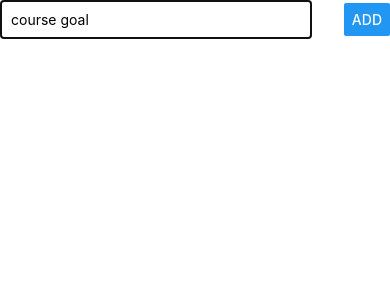
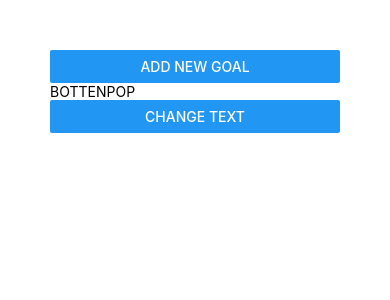
Before and after one commit to isaoxenaar/ReactNative-InputExercise, a React Native app: screen / in a window 390 px wide. Shown: the top 300 px of the page. Built offline with nearby package versions, Linux system fonts and the light colour scheme.

Commit message:
Finalized button cancel

```diff
--- a/App.js
+++ b/App.js
@@ -1,13 +1,5 @@
 import React, { useState } from "react";
-import {
-  StyleSheet,
-  Text,
-  TextInput,
-  View,
-  Button,
-  ScrollView,
-  FlatList,
-} from "react-native";
+import { StyleSheet, Text, View, Button, FlatList } from "react-native";
 
 import GoalItem from "./src/components/GoalItem";
 import GoalInput from "./src/components/GoalInput";
@@ -15,12 +7,14 @@
 export default function App() {
   const [outputText, setOutputText] = useState("BOTTENPOP");
   const [courseGoals, setCourseGoals] = useState([]);
+  const [isAddMode, setIsAddMode] = useState(false);
 
   const addGoalHandler = (goalTitle) => {
     setCourseGoals((currentGoals) => [
       ...currentGoals,
       { id: Math.random().toString(), value: goalTitle },
     ]);
+    setIsAddMode(false);
   };
 
   const removeGoalHandler = (goalId) => {
@@ -31,10 +25,19 @@
     });
   };
 
+  const cancelAdditionGoalHandler = () => {
+    setIsAddMode(false);
+  };
+
   return (
     <View style={styles.screen}>
+      <Button title="add new goal" onPress={() => setIsAddMode(true)} />
       <View>
-        <GoalInput onAddGoal={addGoalHandler} />
+        <GoalInput
+          visible={isAddMode}
+          onAddGoal={addGoalHandler}
+          onCancel={cancelAdditionGoalHandler}
+        />
         <FlatList
           keyExtractor={(item, index) => item.id}
           data={courseGoals}
--- a/src/components/GoalInput.js
+++ b/src/components/GoalInput.js
@@ -7,8 +7,13 @@
     setEnteredGoal(enteredText);
   };
 
+  const addGoalHandler = () => {
+    props.onAddGoal(enteredGoal);
+    setEnteredGoal("");
+  };
+
   return (
-    <Modal>
+    <Modal visible={props.visible} animationType="slide">
       <View style={styles.inputContainer}>
         <TextInput
           placeholder="course goal"
@@ -16,7 +21,14 @@
           onChangeText={goalInputHandler}
           value={enteredGoal}
         />
-        <Button title="ADD" onPress={props.onAddGoal.bind(this, enteredGoal)} />
+        <View style={styles.buttonContainer}>
+          <View style={styles.button}>
+            <Button title="cancel" color="red" onPress={props.onCancel} />
+          </View>
+          <View style={styles.button}>
+            <Button title="ADD" onPress={addGoalHandler} />
+          </View>
+        </View>
       </View>
     </Modal>
   );
@@ -24,7 +36,7 @@
 
 const styles = StyleSheet.create({
   inputContainer: {
-    flexDirection: "row",
+    flex: 1,
     justifyContent: "space-between",
     alignItems: "center",
   },
@@ -33,6 +45,15 @@
     borderColor: "black",
     borderWidth: 1,
     padding: 10,
+    marginBottom: 10,
+  },
+  buttonContainer: {
+    flexDirection: "row",
+    justifyContent: "space-around",
+    width: "60%",
+  },
+  button: {
+    width: "40%",
   },
 });
 
```
